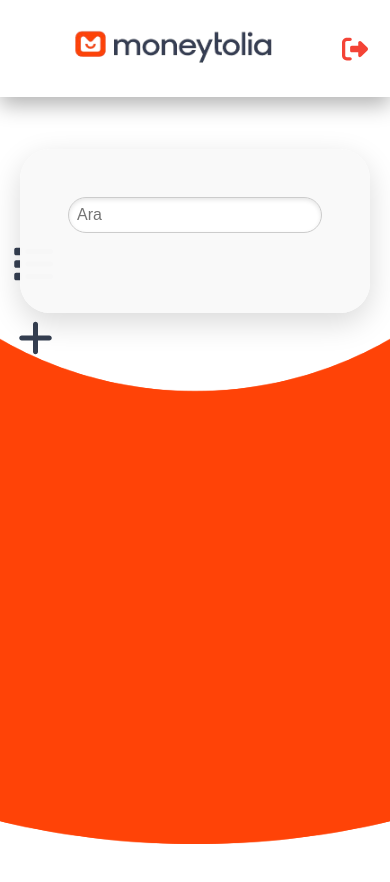
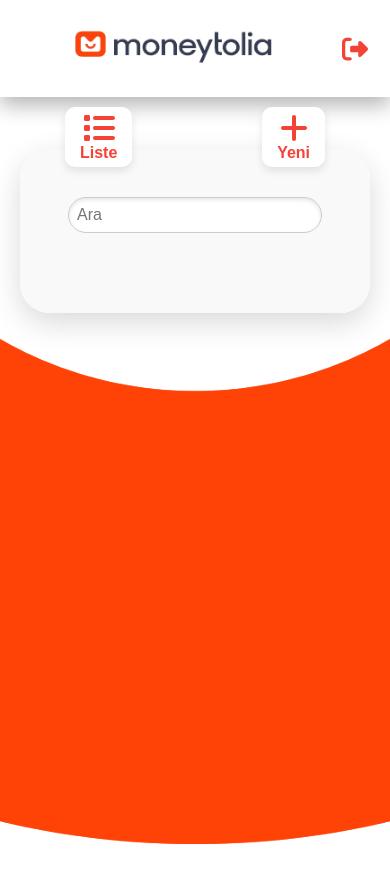
Before and after one commit to tigerweirdo/moneytolia-nextapp, a Next.js app: page /home in a window 390 px wide. Shown: the top 882 px of the page. Built offline with nearby package versions, Linux system fonts and the light colour scheme.

Commit message:
sidebar final versiyon(responsive).

```diff
--- a/components/Sidebar.js
+++ b/components/Sidebar.js
@@ -10,6 +10,17 @@ const Sidebar = ({ changeComponent }) => {
 
   return (
     <div className={styles.sidebar}>
+      <div className={styles.mobileIcons}>
+  <div className={styles.iconTextWrapper}onClick={() => handleItemClick('list')}>
+    <FontAwesomeIcon icon={faList} className={styles.mobileIcon}  />
+    <span className={styles.itemText2}>Liste</span>
+  </div>
+
+  <div className={styles.iconTextWrapper}onClick={() => handleItemClick('create')}>
+    <FontAwesomeIcon icon={faPlus} className={styles.mobileIcon}  />
+    <span className={styles.itemText2}>Yeni</span>
+  </div>
+</div>
       <nav className={styles.myNav}>
         <ul>
           <li className={styles.myHome} onClick={() => handleItemClick('list')}>
--- a/styles/Sidebar.module.scss
+++ b/styles/Sidebar.module.scss
@@ -3,11 +3,11 @@
   margin: 0;
   color: rgb(0, 0, 0);
   font-family: Arial, Helvetica, sans-serif;
+  width: 100%;
+  position: absolute;
 }
 
 .myNav {
-  position: absolute;
-  top: 25%;
 
   ul {
     list-style-type: none;
@@ -38,8 +38,6 @@
         .icon {
           font-size: 40px;
           margin-left: 20px;
-
-
         }
       }
 
@@ -49,3 +47,49 @@
     }
   }
 }
+.mobileIcons {
+  display: none;
+}
+
+@media (max-width: 1200px) {
+    .sidebar {
+      .myNav,
+      .itemText {
+        display: none;
+      }
+
+      .mobileIcons {
+        width: 100%;
+        justify-content: space-around;
+        align-items: center;
+        top: -5;
+        z-index: 100;
+        padding: 10px 0;
+        width: 100%;
+        background: rgba(255, 255, 255, 0);
+        display: flex;
+        position: absolute;
+      }
+      .iconTextWrapper {
+        align-items: center;
+        text-align: center;
+        padding: 5px 15px;
+        cursor: pointer;
+        background-color: #ffffff;
+        border-radius: 10px;
+        box-shadow: 0 4px 8px rgba(0, 0, 0, 0.1);
+        transition: all 0.3s ease;
+    }
+
+      .mobileIcon {
+        color: #f44336;
+        font-size: 2em;
+      }
+
+      .itemText2 {
+        color: #f44336;
+        font-weight: bold;
+        display: block;
+      }
+    }
+  }
```
